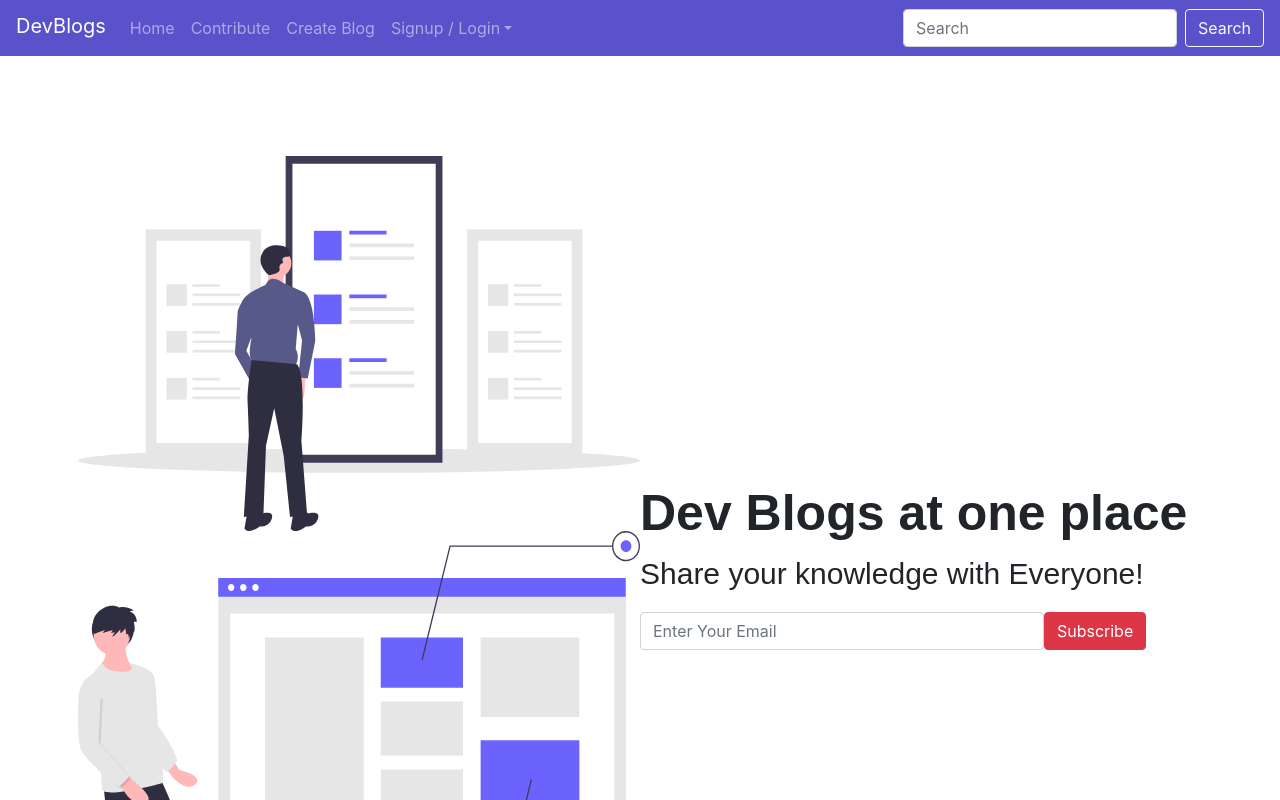
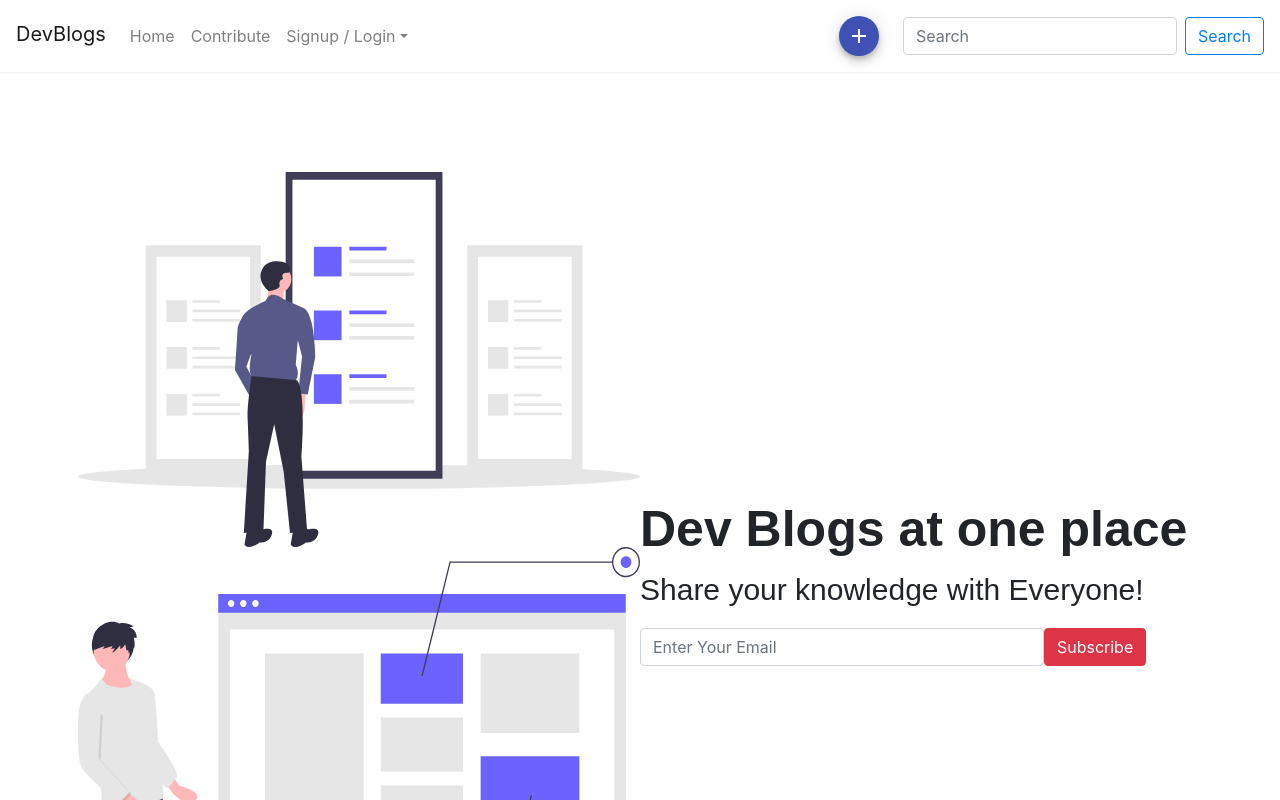
Before and after one commit to yatharth1706/DevBlogs, a Next.js app: page / in a window 1280 px wide. Shown: the top 800 px of the page. Built offline with nearby package versions, Linux system fonts and the light colour scheme; no server answers.

Commit message:
Add plus icon in navbar

```diff
--- a/layouts/layout.js
+++ b/layouts/layout.js
@@ -3,6 +3,8 @@ import {Navbar, Nav, NavDropdown, Form, FormControl, Button} from 'react-bootstr
 import {Link} from 'next/link';
 import {useAuth} from '../contexts/AuthProvider';
 import {useRouter} from 'next/router';
+import {Fab} from '@material-ui/core';
+import AddIcon from '@material-ui/icons/Add';
 
 const Layout = ({children}) => {
 
@@ -17,23 +19,23 @@ const Layout = ({children}) => {
 
     return (
         <div>
-            <Navbar collapseOnSelect className = "nav-color-custom" expand="lg"  variant = "dark">
+            <Navbar collapseOnSelect className = "nav-color-custom" expand="lg"  variant = "light" sticky = "top">
                 <Navbar.Brand style={{paddingTop : ".1025rem"}}>DevBlogs</Navbar.Brand>
                 <Navbar.Toggle />
             <Navbar.Collapse>
             <Nav className = "mr-auto">
-                {currUser ? <Nav.Link href = "/dashboard">Dashboard</Nav.Link> : <Nav.Link as={Link} href="/">Home</Nav.Link>}
+                {currUser ? <Nav.Link href = "/dashboard">Dashboard</Nav.Link> : <Nav.Link href="/">Home</Nav.Link>}
                 <Nav.Link href="/contribute">Contribute</Nav.Link>
-                <Nav.Link href = "/posts/create">Create Blog</Nav.Link>
                 {currUser ? <Button variant = "light" className = "ml-1" onClick = {handleLogout}>Logout</Button>  : <NavDropdown title="Signup / Login">
-                    <NavDropdown.Item href = "/login">Login</NavDropdown.Item>
+                    <NavDropdown.Item as={Link} href = "/login"><a>Login</a></NavDropdown.Item>
                     <NavDropdown.Item href="/signup">Signup</NavDropdown.Item>
                 </NavDropdown>}
              </Nav>
 
              <Form inline>
+                <Nav.Link href = "/posts/create"><a><Fab color="primary" aria-label="add" size = "small" className= "mr-2"><AddIcon /></Fab></a></Nav.Link>
                 <FormControl type="text" placeholder="Search" className="mr-sm-2" />
-                <Button variant="outline-light">Search</Button>
+                <Button variant="outline-primary">Search</Button>
             </Form>
 
             </Navbar.Collapse>
--- a/styles/globals.css
+++ b/styles/globals.css
@@ -16,7 +16,8 @@ a {
 }
 
 .nav-color-custom{
-  background-color: #5952cb!important;
+  background-color: #FFFFFF!important;
+  box-shadow: 0px 1px 1px #f3f1f1;
 }
 
 
```
